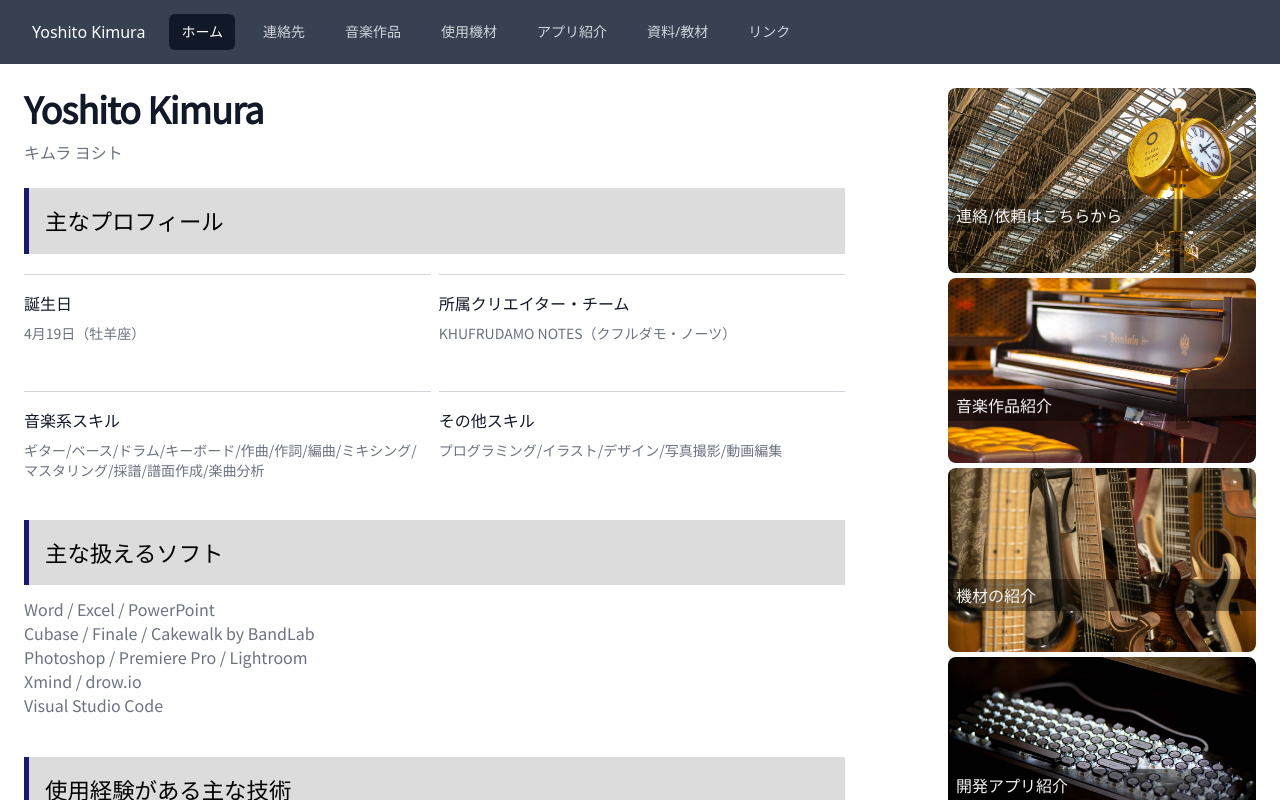
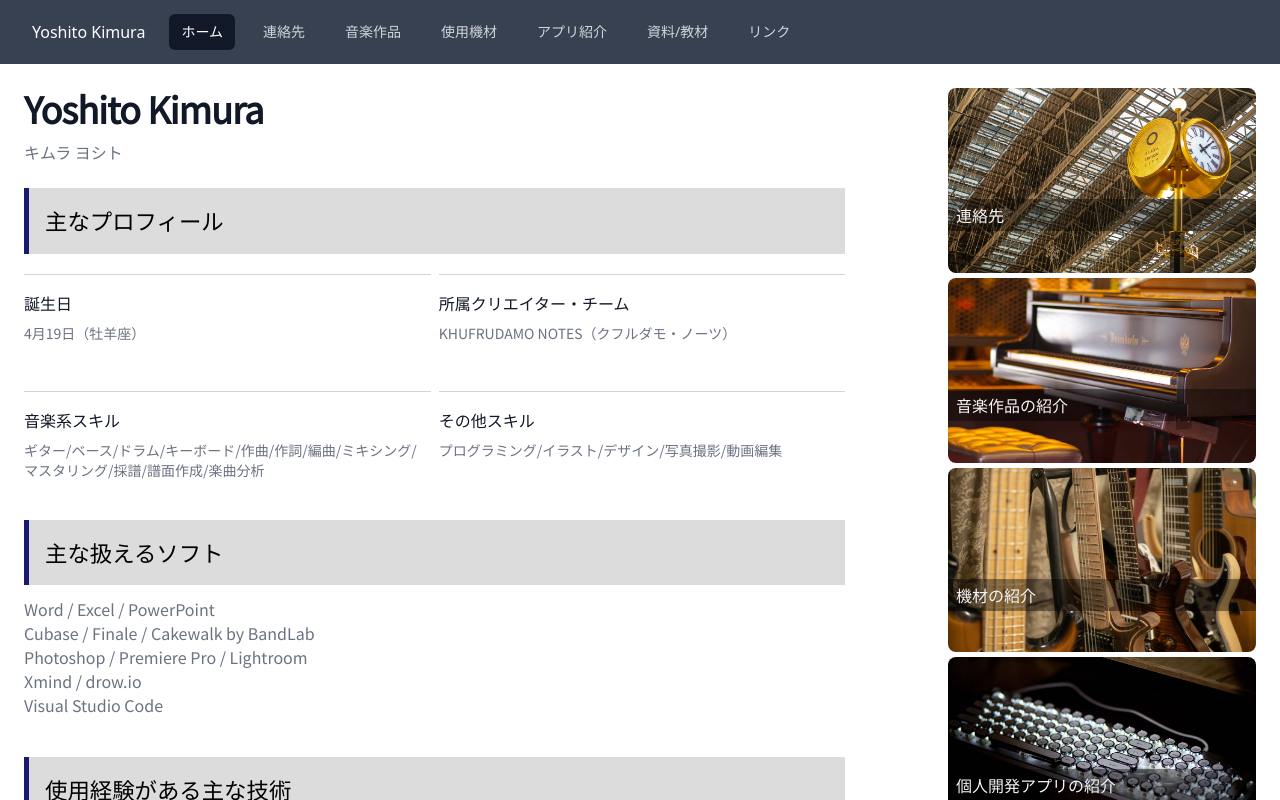
Before and after one commit to Yoshito924/my-portfolio, a Next.js app: page / in a window 1280 px wide. Shown: the top 800 px of the page. Built offline with nearby package versions, Linux system fonts and the light colour scheme.

Commit message:
テキスト修正

```diff
--- a/pages/components/rightColumn.tsx
+++ b/pages/components/rightColumn.tsx
@@ -19,7 +19,7 @@ class RightColumn extends React.Component {
                                 height={600}
                             />
                             <div className={styles.overlappingText}>
-                                連絡/依頼はこちらから
+                                連絡先
                             </div>
                         </div>
                     </div>
@@ -36,7 +36,7 @@ class RightColumn extends React.Component {
                                 height={600}
                             />
                             <div className={styles.overlappingText}>
-                                音楽作品紹介
+                                音楽作品の紹介
                             </div>
                         </div>
                     </div>
@@ -70,7 +70,7 @@ class RightColumn extends React.Component {
                                 height={600}
                             />
                             <div className={styles.overlappingText}>
-                                開発アプリ紹介
+                                個人開発アプリの紹介
                             </div>
                         </div>
                     </div>
```
